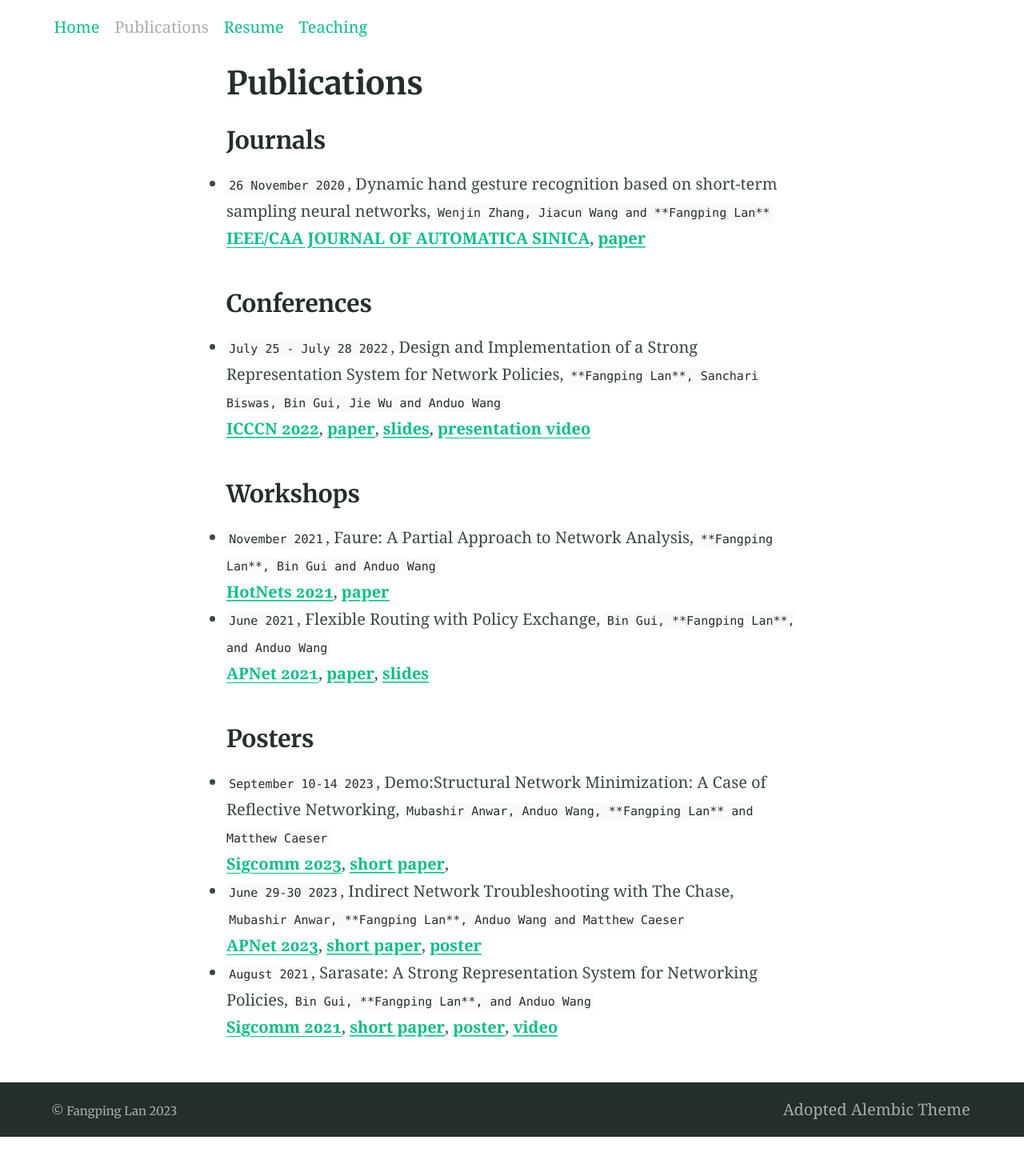
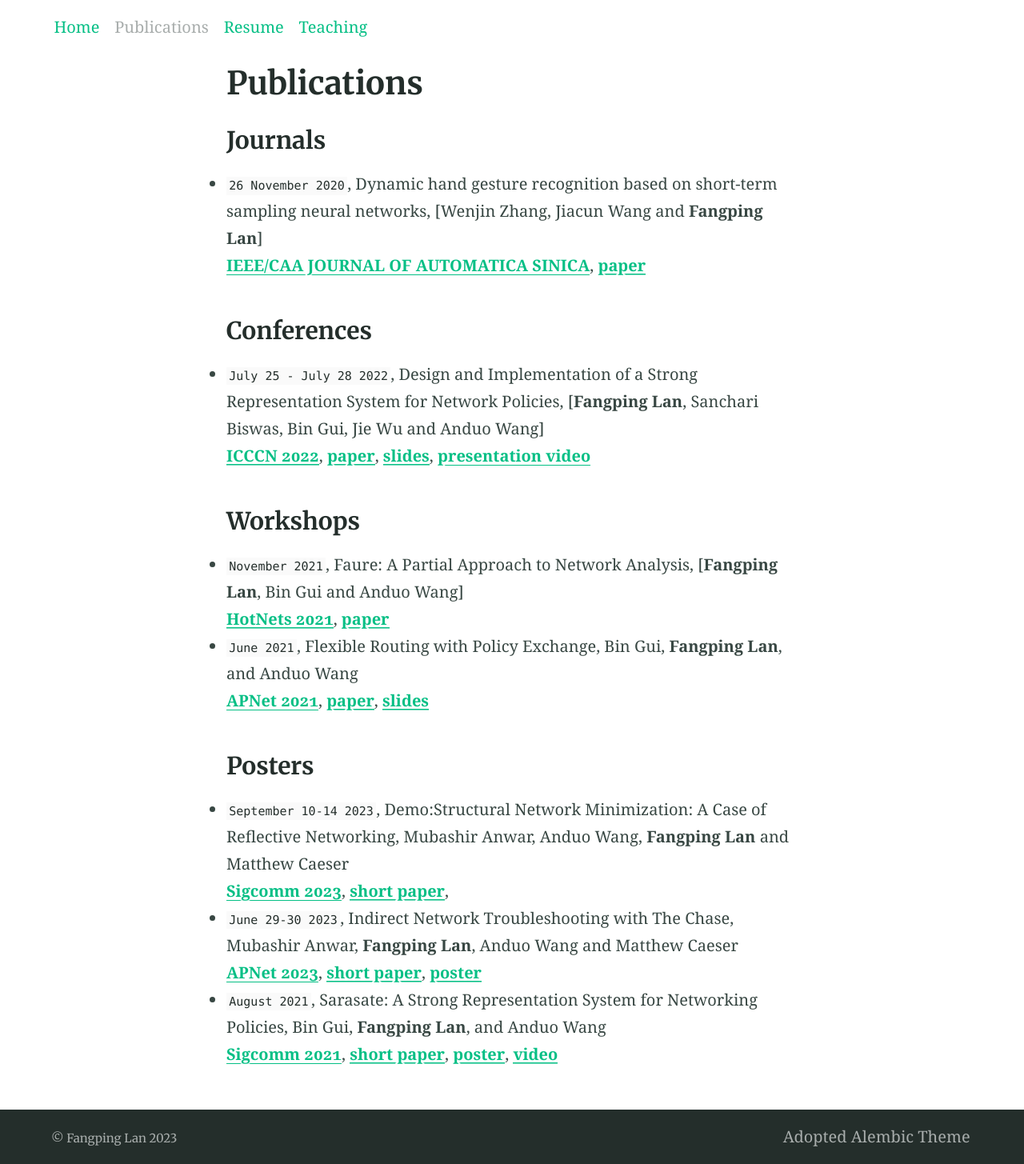
Before and after one commit to lanfangping/lanfangping.github.io, a Jekyll site: the page built from publications.md, in a window 1280 px wide. Shown: the whole page at 80% size. Built offline with Jekyll 4.4.1, drawn with Linux system fonts in a browser that asks for light colours; before the commit the page ends 1421 px from its top, so only the background shows below that.

```diff
--- a/publications.md
+++ b/publications.md
@@ -8,14 +8,14 @@ aside: False
 ---
 ### Journals
 
-- `26 November 2020`, Dynamic hand gesture recognition based on short-term sampling neural networks, `Wenjin Zhang, Jiacun Wang and **Fangping Lan**`
+- `26 November 2020`, Dynamic hand gesture recognition based on short-term sampling neural networks, [Wenjin Zhang, Jiacun Wang and **Fangping Lan**]
 
   [**IEEE/CAA JOURNAL OF AUTOMATICA SINICA**](/),
   [**paper**](https://ieeexplore.ieee.org/document/9272702)
 
 ### Conferences
 
-- `July 25 - July 28 2022`, Design and Implementation of a Strong Representation System for Network Policies, `**Fangping Lan**, Sanchari Biswas, Bin Gui, Jie Wu and Anduo Wang`
+- `July 25 - July 28 2022`, Design and Implementation of a Strong Representation System for Network Policies, [**Fangping Lan**, Sanchari Biswas, Bin Gui, Jie Wu and Anduo Wang]
 
   [**ICCCN 2022**](http://www.icccn.org/),
   [**paper**](https://ieeexplore.ieee.org/document/9868871),
@@ -25,12 +25,12 @@ aside: False
 
 
 ### Workshops
-- `November 2021`, Faure: A Partial Approach to Network Analysis, `**Fangping Lan**, Bin Gui and Anduo Wang`
+- `November 2021`, Faure: A Partial Approach to Network Analysis, [**Fangping Lan**, Bin Gui and Anduo Wang]
 
   [**HotNets 2021**](https://conferences.sigcomm.org/hotnets/2021/),
   [**paper**](http://anduowang.github.io/docs/faure.pdf)
 
-- `June 2021`, Flexible Routing with Policy Exchange, `Bin Gui, **Fangping Lan**, and Anduo Wang`
+- `June 2021`, Flexible Routing with Policy Exchange, Bin Gui, **Fangping Lan**, and Anduo Wang
 
   [**APNet 2021**](https://conferences.sigcomm.org/events/apnet2021/index.html),
   [**paper**](https://conferences.sigcomm.org/events/apnet2021/papers/apnet2021-2.pdf),
@@ -38,21 +38,21 @@ aside: False
 
 
 ### Posters
-- `September 10-14 2023`, Demo:Structural Network Minimization: A Case of Reflective Networking, `Mubashir Anwar, Anduo Wang, **Fangping Lan** and Matthew Caeser`
+- `September 10-14 2023`, Demo:Structural Network Minimization: A Case of Reflective Networking, Mubashir Anwar, Anduo Wang, **Fangping Lan** and Matthew Caeser
 
   [**Sigcomm 2023**](https://conferences.sigcomm.org/sigcomm/2023/cf-posters.html),
   [**short paper**](docs/sigcomm2023demo/Sigcomm23_shortpaper.pdf),
   <!-- [**poster**](docs/apnet2023/poster_APnet23.pdf) -->
   <!-- [**video**](https://youtu.be/w9nH2et3zdI) -->
 
-- `June 29-30 2023`, Indirect Network Troubleshooting with The Chase, `Mubashir Anwar, **Fangping Lan**, Anduo Wang and Matthew Caeser`
+- `June 29-30 2023`, Indirect Network Troubleshooting with The Chase, Mubashir Anwar, **Fangping Lan**, Anduo Wang and Matthew Caeser
 
   [**APNet 2023**](https://conferences.sigcomm.org/events/apnet2023/index.html),
   [**short paper**](docs/apnet2023/IndirectNetworkTroubleshootingwithTheChase.pdf),
   [**poster**](docs/apnet2023/poster_APnet23.pdf)
   <!-- [**video**](https://youtu.be/w9nH2et3zdI) -->
 
-- `August 2021`, Sarasate: A Strong Representation System for Networking Policies, `Bin Gui, **Fangping Lan**, and Anduo Wang`
+- `August 2021`, Sarasate: A Strong Representation System for Networking Policies, Bin Gui, **Fangping Lan**, and Anduo Wang
 
   [**Sigcomm 2021**](https://conferences.sigcomm.org/sigcomm/2021/cf-posters.html),
   [**short paper**](https://anduowang.github.io/docs/sigcomm2021demo.pdf),
```
